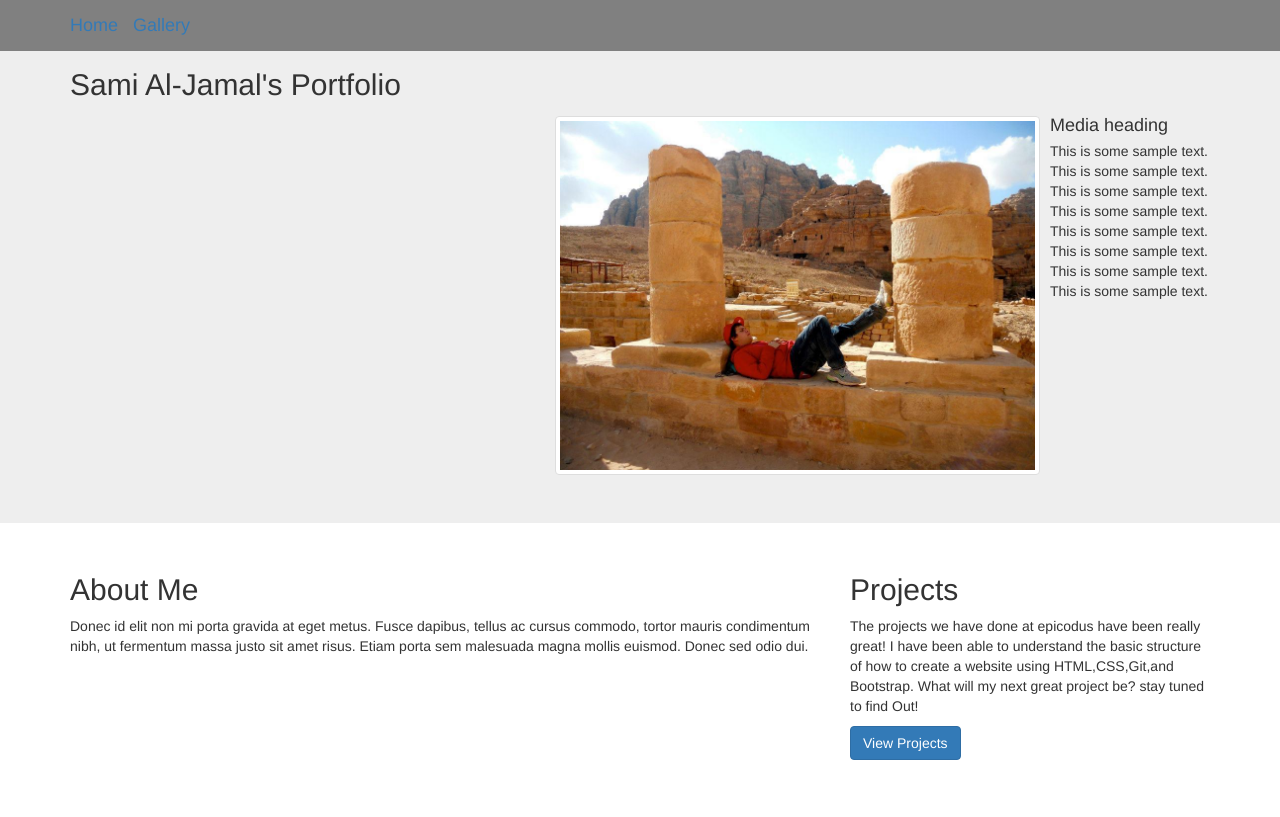
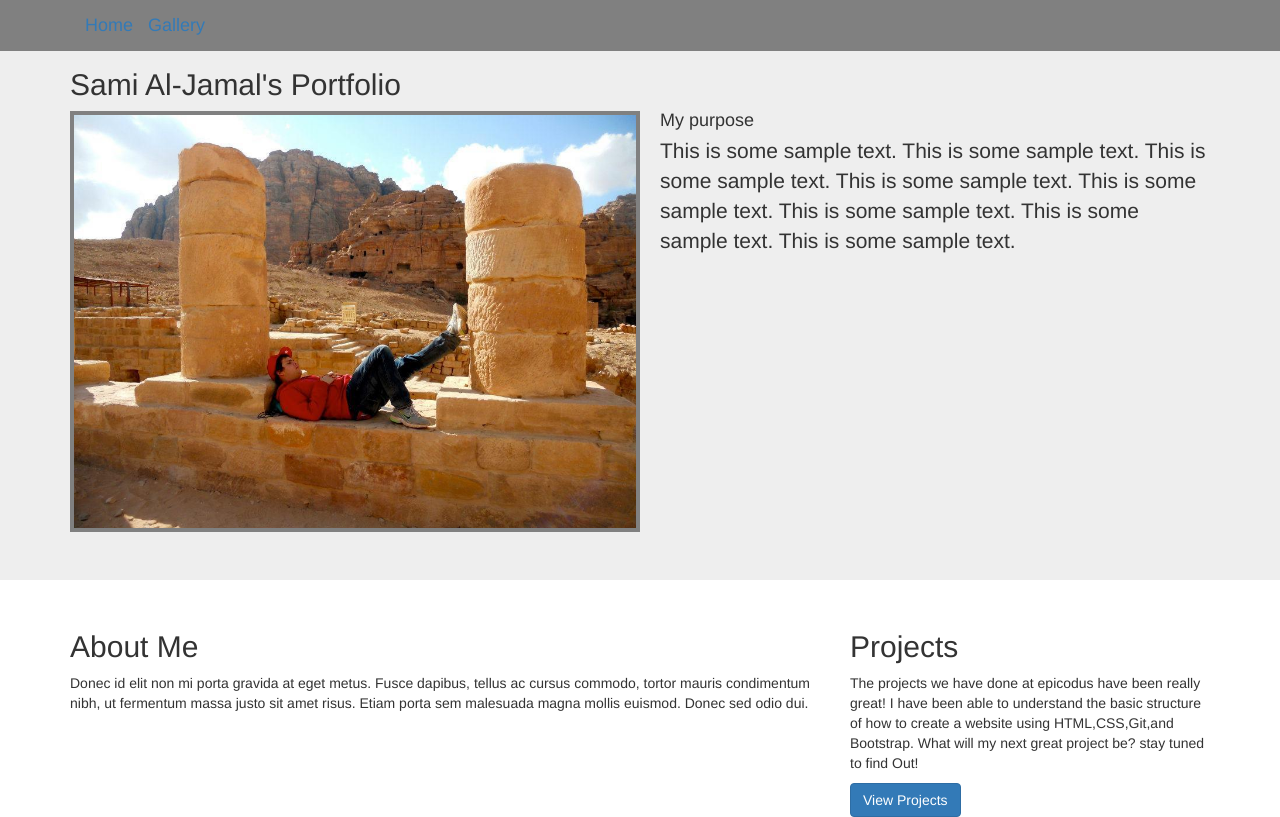
Before and after one commit to SamiAljamal/Portfolio, a plain HTML site: page index.html in a window 1280 px wide. Drawn offline with nearby package versions, Linux system fonts and the light colour scheme.

Commit message:
it will fix the navbar links

```diff
--- a/css/my-stylesheet.css
+++ b/css/my-stylesheet.css
@@ -2,9 +2,11 @@
   background-color: gray;
 }
 .image-1{
- float: right;
+ float: left;
  width: 50%;
  height: 50%;
+ margin-right: 20px;
+ border: solid gray 4px;
 }
 li{
   list-style: none;
--- a/index.html
+++ b/index.html
@@ -9,17 +9,11 @@
   <!-- this creates the navigation bar and fixes it to the top -->
   <nav class="navbar  navbar-fixed-top">
       <div class="container">
+        <div class="container-fluid">
           <div class="navbar-header">
-          <button type="button" class="navbar-toggle collapsed" data-toggle="collapse" data-target="#navbar" aria-expanded="false" aria-controls="navbar">
-            <!--
-            <span class="sr-only">Toggle navigation</span>
-            <span class="icon-bar"></span>
-            <span class="icon-bar"></span>
-            <span class="icon-bar"></span>
-          -->
-          </button>
-          <a class="navbar-brand nav nav-pills" href="#"> Home</a>
-          <a class="navbar-brand nav nav-pills" href="#">Gallery</a>
+            <a class="navbar-brand" href="index.html">Home</a>
+            <a class="navbar-brand" href="gallery.html">Gallery</a>
+          </div>
         </div>
       </div>
     </nav>
@@ -28,17 +22,16 @@
       <div class="jumbotron">
         <div class="container">
           <h2>Sami Al-Jamal's Portfolio</h2>
-          <div class="media">
-            <a class="pull-left" href="#">
-              <img class="media-object image-1 img-responsive img-thumbnail" src="img/image-1.jpg"
+            <img class="image-1 img-responsive" src="img/image-1.jpg"
             alt="Media Object">
             </a>
-            <div class="media-body">
-              <h4 class="media-heading">Media heading</h4>
+              <h4 class="media-heading">My purpose</h4>
+              <p>
                 This is some sample text. This is some sample text.
                 This is some sample text. This is some sample text.
                 This is some sample text. This is some sample text.
                 This is some sample text. This is some sample text.
+              </p>
             </div>
           </div>
         </div>
```
Lines whose indentation alone changed are shown as unchanged.
